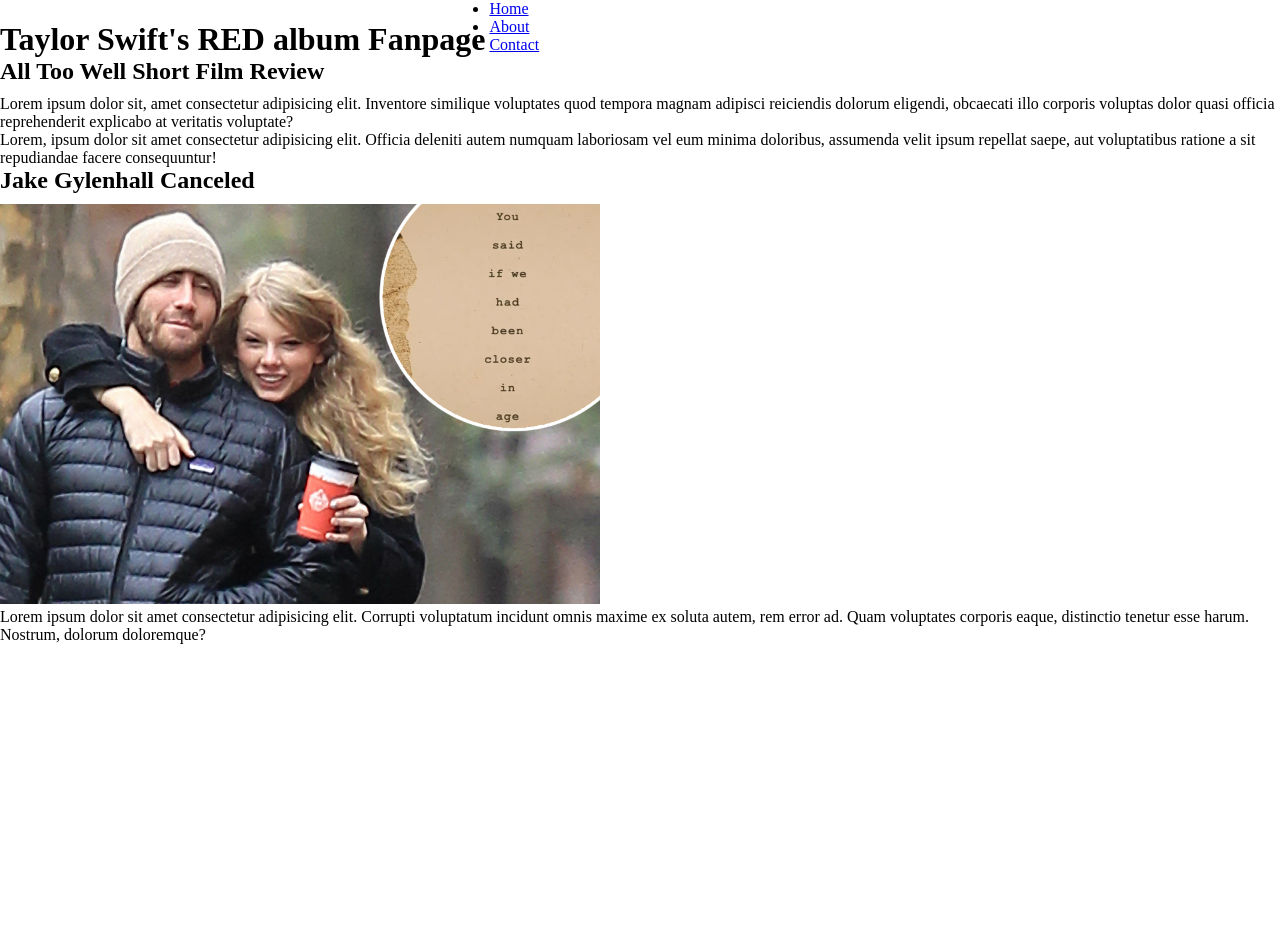
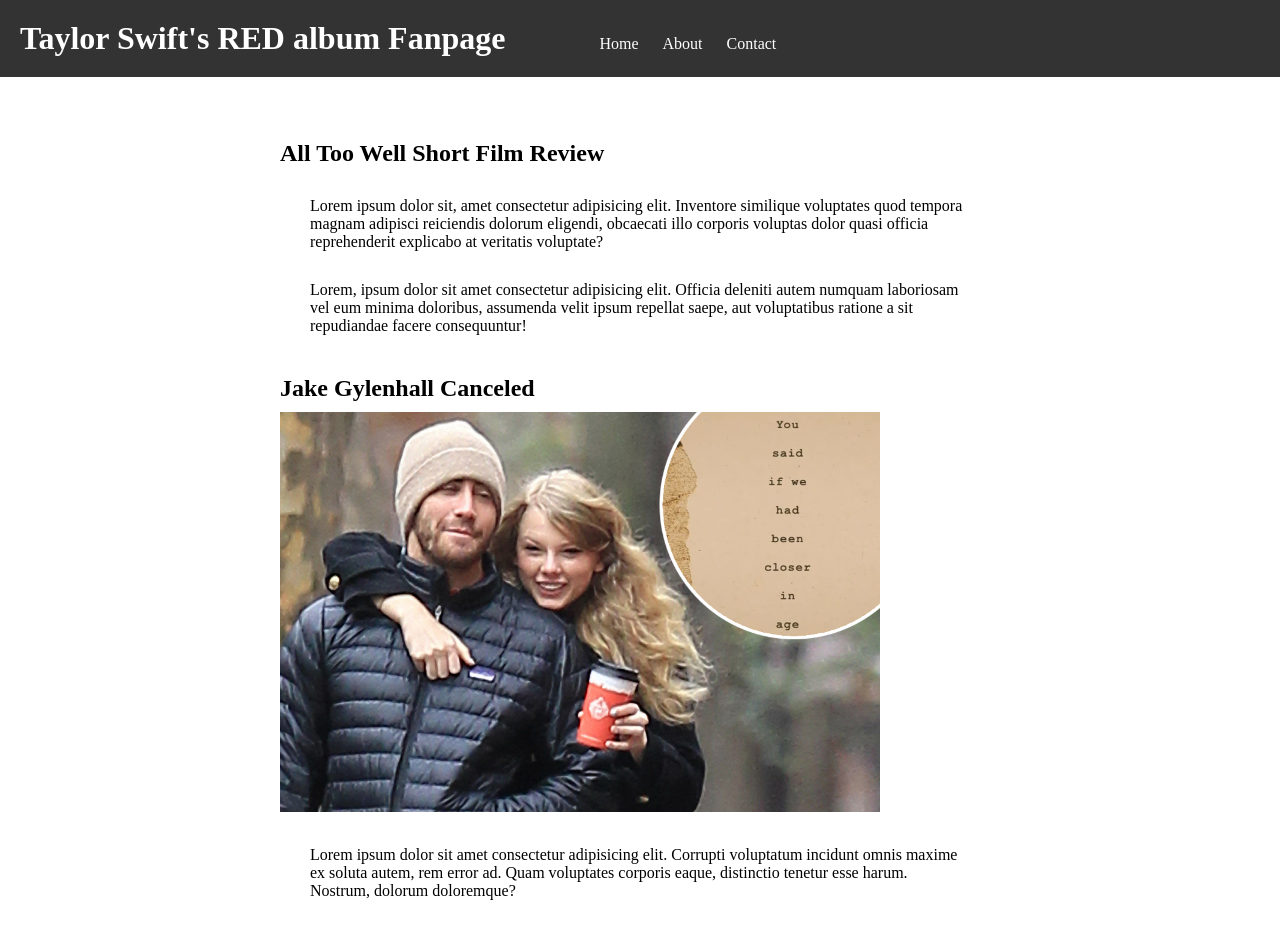
Before and after one commit to amalvara1/assignment4, a plain HTML site: page index.html in a window 1280 px wide. Before the commit the page ends 800 px from the top, so only its background shows below. Drawn offline with Linux system fonts and the light colour scheme.

Commit message:
added styling to main container and images

```diff
--- a/css/styles.css
+++ b/css/styles.css
@@ -12,3 +12,47 @@ nav {
 h2 {
     margin-bottom: 10px;
 }
+
+p {
+    margin: 30px;
+}
+
+header {
+    background: #333;
+    color: white;
+    padding: 20px;
+    position: fixed;
+    width: 100%;
+    top: 0;
+    z-index: 99;
+}
+
+header nav {
+    margin-left: 80px;
+}
+
+header a {
+    color: white;
+    text-decoration: none;
+
+}
+
+header li {
+    display: inline-block;
+    margin: 0 10px;
+}
+
+main.container {
+    max-width: 800px;
+    margin: 0 auto;
+    padding-top: 100px;
+}
+
+section {
+    margin: 40px;
+}
+
+.jake-stinks {
+    position: relative;
+    max-width: 600px;
+}
```
